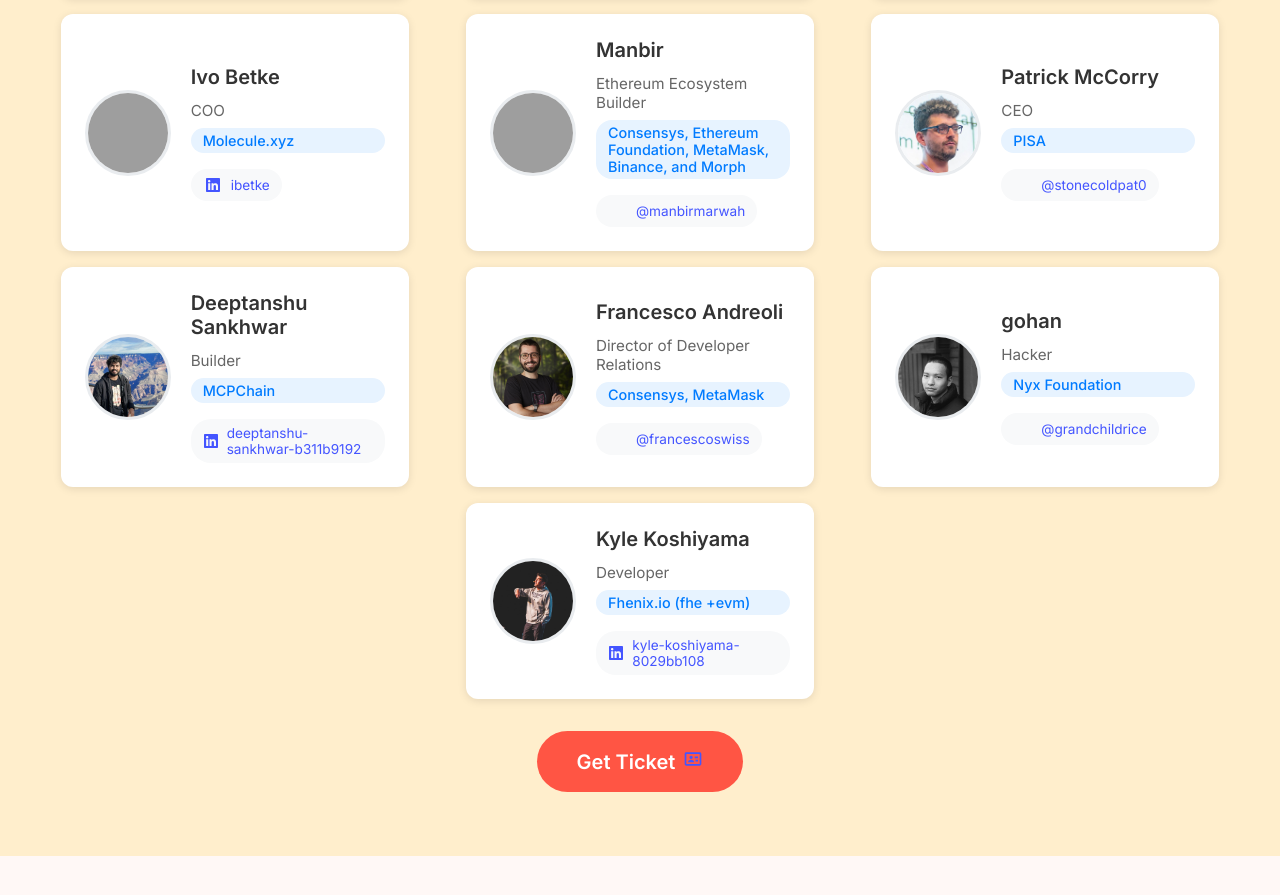
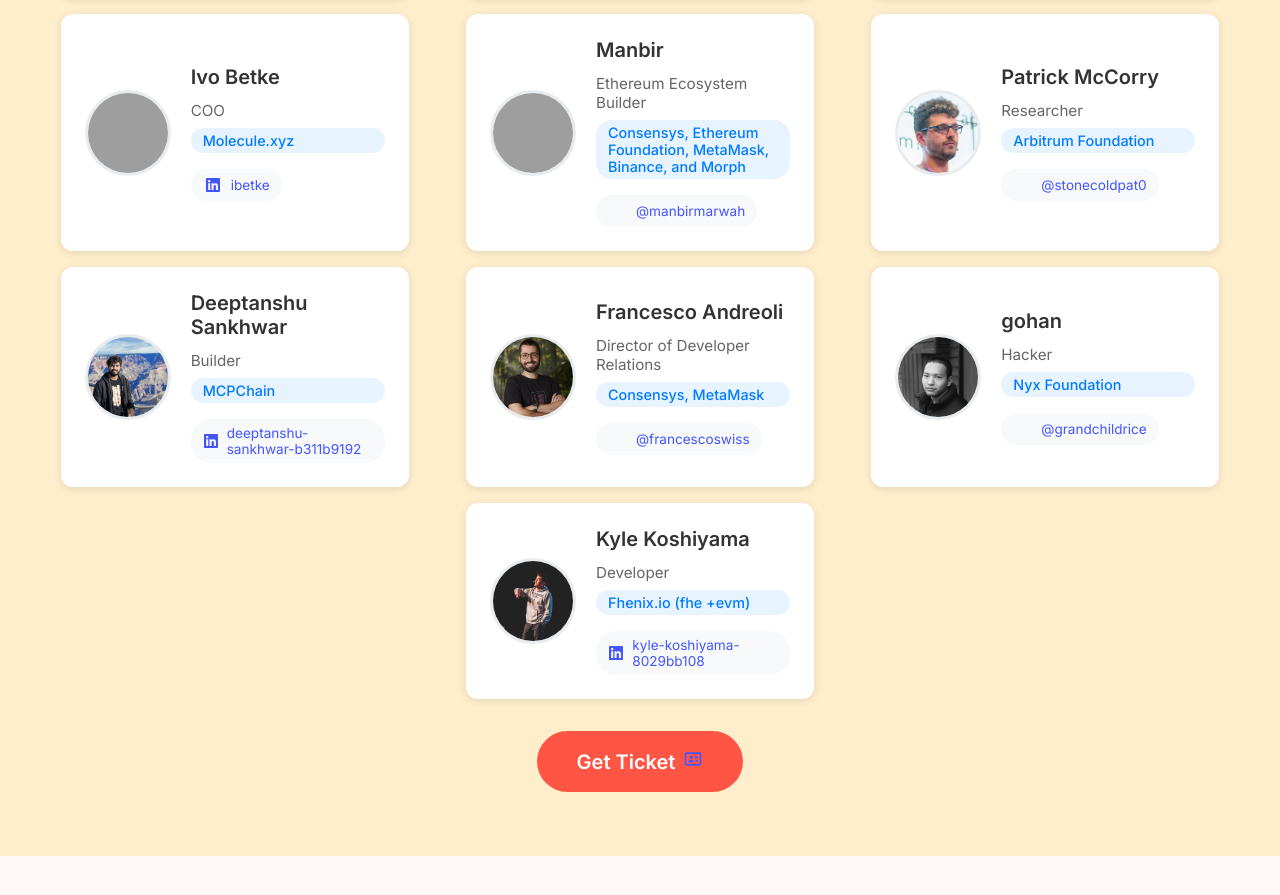
Before and after one commit to ethereumjp/ethtokyo-website, a Next.js app: page / in a window 1280 px wide. Shown: the part 5384-6279 px from the top of the page. Built offline with nearby package versions, Linux system fonts and the light colour scheme; grey boxes are pictures that could not be loaded; some icons are missing.

Commit message:
modify Patrick McCorry

```diff
--- a/src/data/eventData.ts
+++ b/src/data/eventData.ts
@@ -261,8 +261,8 @@ export const speakersData = [
   {
     name: "Patrick McCorry",
     image: "/2025/images/speakers/PatrickMcCorry.jpg",
-    title: "CEO",
-    project: "PISA",
+    title: "Researcher",
+    project: "Arbitrum Foundation",
     talkTitle: "",
     socialLink: "https://x.com/stonecoldpat0",
   },
```
